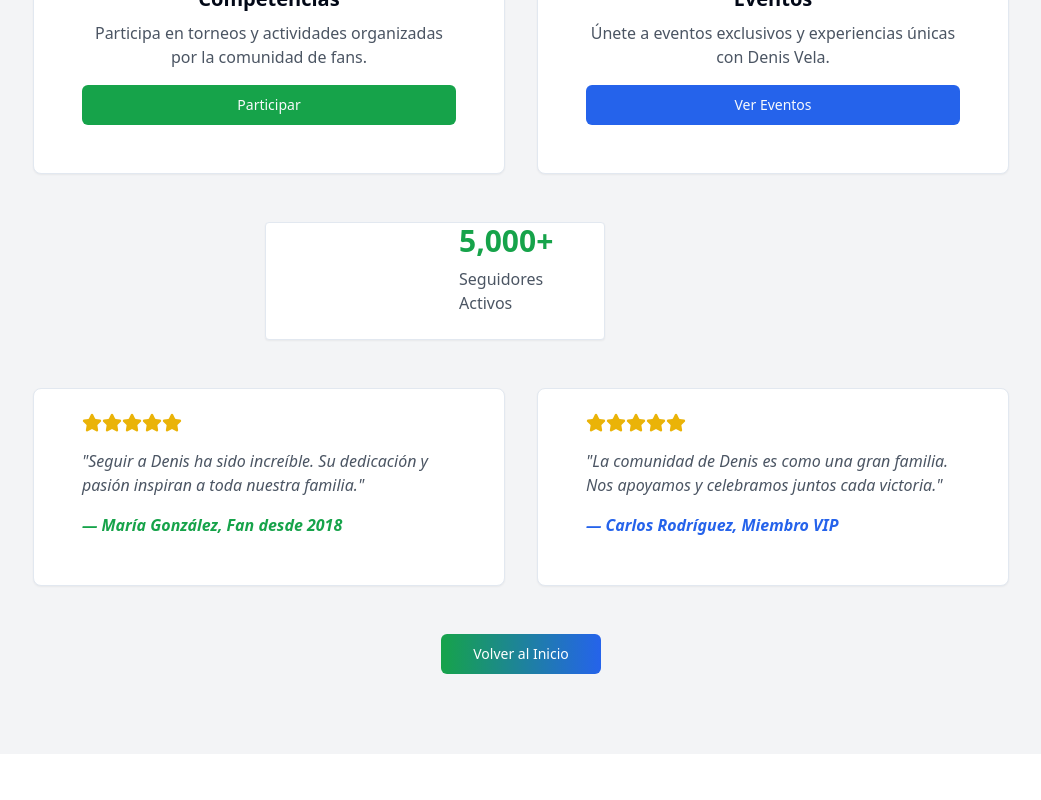
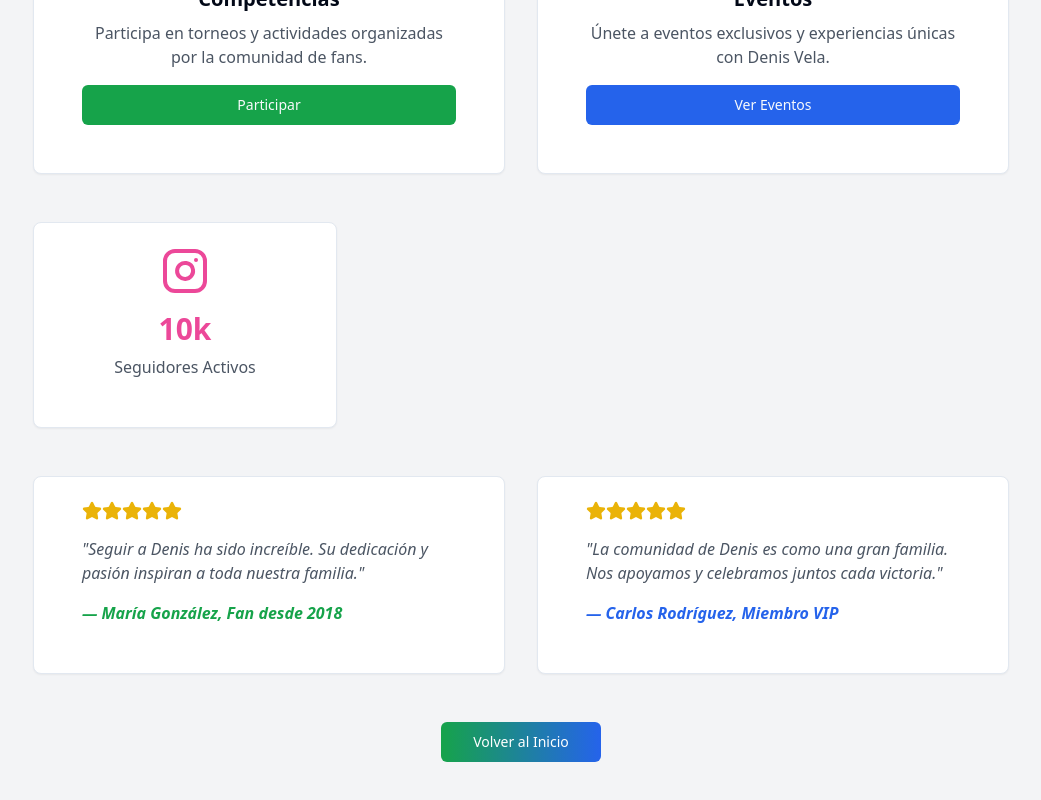
Before and after one commit to denisvela/web, a React (Vite) app: page /fans in a window 1280 px wide. Shown: the part 1940-2740 px from the top of the page, without its empty margins (119-1160 px from the left). Before the commit the page ends 2694 px from the top, so only its background shows below. Built offline with nearby package versions, Linux system fonts and the light colour scheme.

Commit message:
Replace image with text in Fans section
Replaced the image in the Fans section with "10k Seguidores activos" text, centered within the card.

```diff
--- a/src/pages/Fans.tsx
+++ b/src/pages/Fans.tsx
@@ -1,10 +1,12 @@
 import React from 'react';
 import { Button } from "@/components/ui/button";
 import { Card, CardContent } from "@/components/ui/card";
-import { Star, Trophy, Calendar } from 'lucide-react';
+import { Star, Trophy, Calendar, Instagram } from 'lucide-react';
 import { Link } from 'react-router-dom';
+
 const Fans = () => {
-  return <div className="min-h-screen bg-gray-900 text-white">
+  return (
+    <div className="min-h-screen bg-gray-900 text-white">
       {/* Header */}
       <div className="bg-gray-800 py-8">
         <div className="max-w-5xl mx-auto px-6">
@@ -89,16 +91,13 @@ const Fans = () => {
 
           {/* Estadísticas de la comunidad */}
           <div className="grid grid-cols-1 md:grid-cols-3 gap-8 mb-12">
-            <Card className="p-6 text-center rounded-sm mx-[232px] px-[169px] my-0 py-0">
+            <Card className="p-6 text-center">
               <CardContent>
-                <div className="text-3xl font-bold text-green-600 mb-2">5,000+</div>
+                <Instagram className="w-12 h-12 text-pink-500 mx-auto mb-4" />
+                <div className="text-3xl font-bold text-pink-500 mb-2">10k</div>
                 <p className="text-gray-600">Seguidores Activos</p>
               </CardContent>
             </Card>
-
-
-
-
           </div>
 
           {/* Testimonios */}
@@ -145,6 +144,8 @@ const Fans = () => {
           </div>
         </div>
       </section>
-    </div>;
+    </div>
+  );
 };
+
 export default Fans;
```
